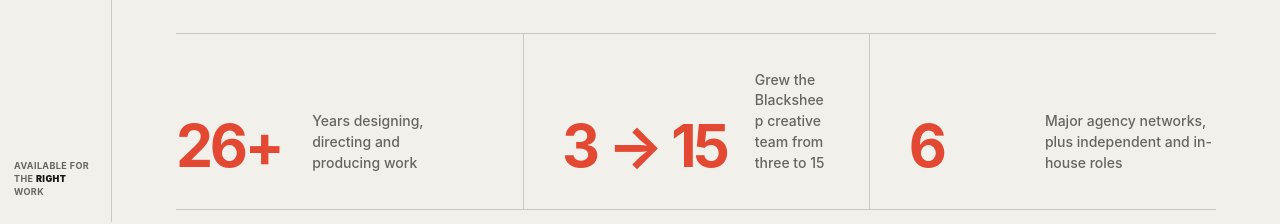
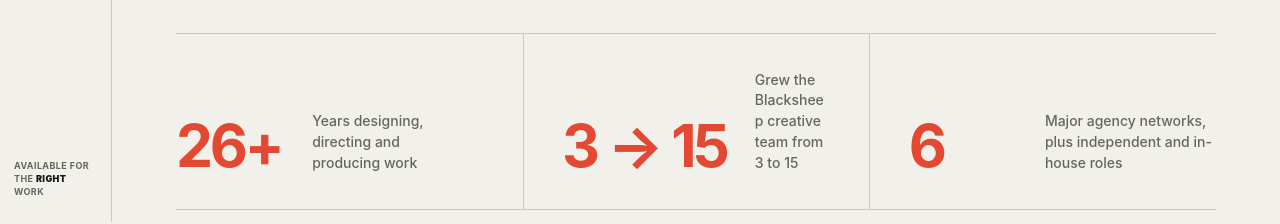
Before and after one commit to doesdesignwork/portfolio, a Next.js app: page / in a window 1280 px wide. Shown: the part 578-802 px from the top of the page. Built offline with nearby package versions, Linux system fonts and the light colour scheme; no server answers.

Commit message:
Use numeric team growth range on homepage

```diff
--- a/app/page.tsx
+++ b/app/page.tsx
@@ -231,7 +231,7 @@ export default function Home() {
             </div>
             <div>
               <dt>3 → 15</dt>
-              <dd>Grew the Blacksheep creative team from three to 15</dd>
+              <dd>Grew the Blacksheep creative team from 3 to 15</dd>
             </div>
             <div>
               <dt>6</dt>
```
